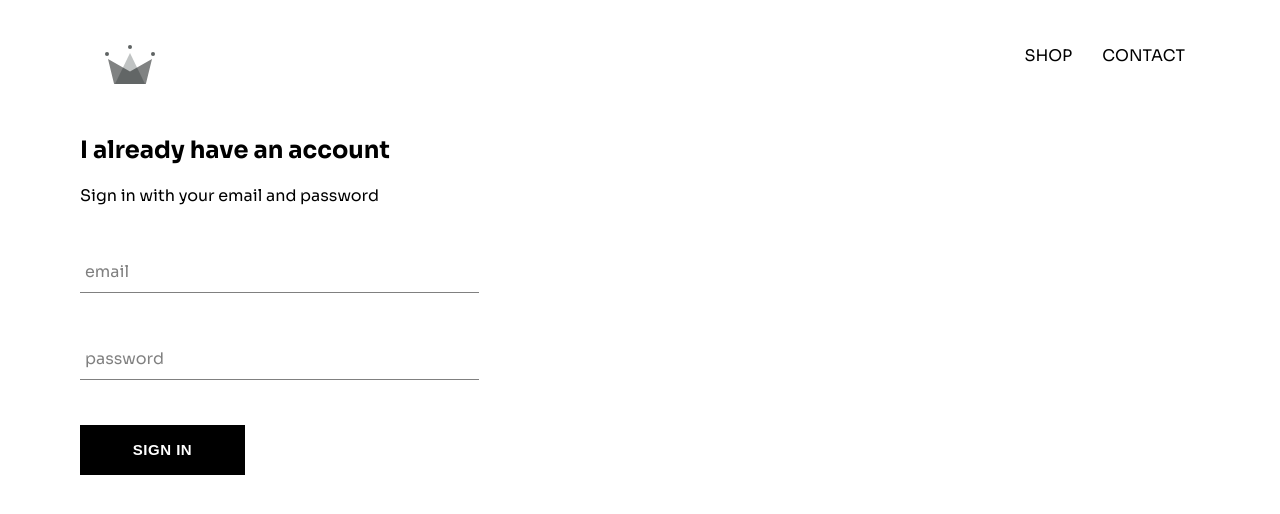
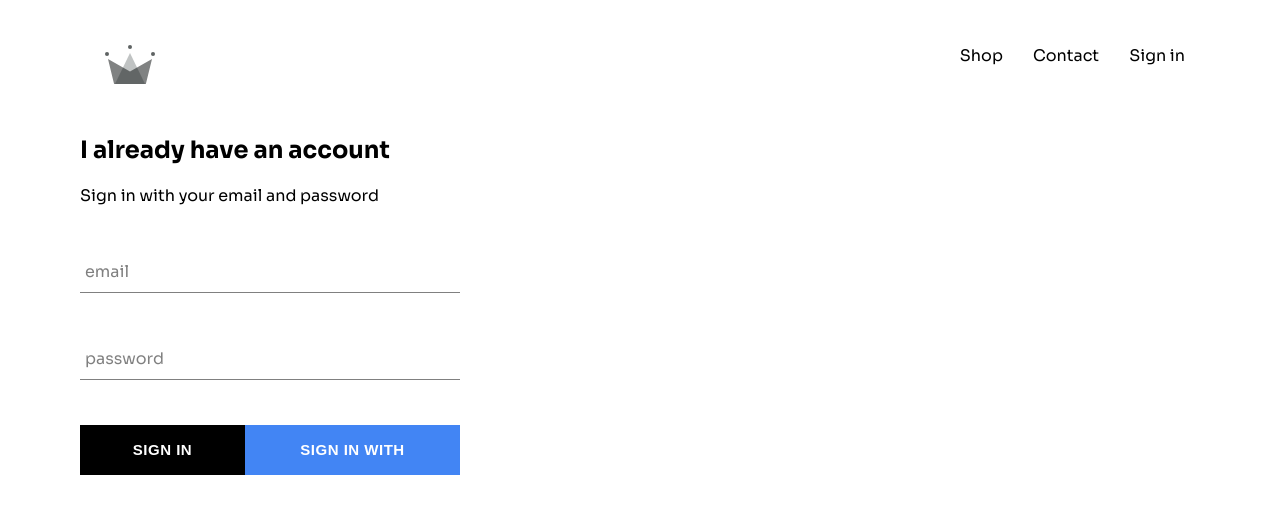
Before and after one commit to Dboee/React_Ecommerce, a React (Create React App) app in the folder fung-svai/: page /signin in a window 1280 px wide. Shown: the top 514 px of the page. Built offline with nearby package versions, Linux system fonts and the light colour scheme; no server answers.

Commit message:
Integrated firebase created sign in page Sign in component Sign in with google compoenent

```diff
--- a/fung-svai/package.json
+++ b/fung-svai/package.json
@@ -6,6 +6,7 @@
     "@testing-library/jest-dom": "^4.2.4",
     "@testing-library/react": "^9.3.2",
     "@testing-library/user-event": "^7.1.2",
+    "firebase": "^7.17.2",
     "node-sass": "^4.14.1",
     "react": "^16.13.1",
     "react-dom": "^16.13.1",
--- a/fung-svai/public/index.html
+++ b/fung-svai/public/index.html
@@ -7,27 +7,12 @@
   <meta name="viewport" content="width=device-width, initial-scale=1" />
   <meta name="theme-color" content="#000000" />
   <meta name="description" content="Web site created using create-react-app" />
-  <link rel="apple-touch-icon" href="%PUBLIC_URL%/logo192.png" />
   <link href="https://fonts.googleapis.com/css2?family=Sora:wght@100;300;400;700&display=swap" rel="stylesheet">
-  <!--
-      manifest.json provides metadata used when your web app is installed on a
-      user's mobile device or desktop. See https://developers.google.com/web/fundamentals/web-app-manifest/
-    -->
-  <link rel="manifest" href="%PUBLIC_URL%/manifest.json" />
-  <!--
-      Notice the use of %PUBLIC_URL% in the tags above.
-      It will be replaced with the URL of the `public` folder during the build.
-      Only files inside the `public` folder can be referenced from the HTML.
-
-      Unlike "/favicon.ico" or "favicon.ico", "%PUBLIC_URL%/favicon.ico" will
-      work correctly both with client-side routing and a non-root public URL.
-      Learn how to configure a non-root public URL by running `npm run build`.
-    -->
-  <title>React App</title>
+  <title>Fung-Svai Clothing</title>
 </head>
 
 <body>
-  <noscript>You need to enable JavaScript to run this app.</noscript>
+  <noscript>Don't mess with the FunG Svai</noscript>
   <div id="root"></div>
   <!--
       This HTML file is a template.
--- a/fung-svai/src/App.css
+++ b/fung-svai/src/App.css
@@ -7,3 +7,7 @@
     text-decoration: none;
     color: black;
 }
+
+* {
+    box-sizing: border-box;
+}
--- a/fung-svai/src/App.js
+++ b/fung-svai/src/App.js
@@ -6,11 +6,39 @@
 import ShopPage from './pages/shop/shop.component';
 import Header from './components/header/header.component';
 import SignInAndSignUpPage from './pages/sign-in-and-sign-up/sign-in-and-sign-up.component';
+import { auth } from './firebase/firebase.utils';
 
-function App() {
+
+class App extends React.Component {
+  constructor() {
+    super();
+
+    this.state = {
+      currentUser: null
+    }
+  }
+
+
+  unsubscribeFromAuth = null;
+
+
+  componentDidMount() {
+    this.unsubscribeFromAuth = auth.onAuthStateChanged(user => {
+      this.setState({ currentUser: user });
+
+      console.log(user);
+    });
+  }
+
+  componentWillUnmount() {
+    this.unsubscribeFromAuth();
+  };
+
+
+  render() {
     return (
       <div>
-      <Header />
+        <Header currentUser={this.state.currentUser} />
         <Switch>
           <Route exact path='/' component={HomePage} />
           <Route exact path='/shop' component={ShopPage} />
@@ -19,5 +47,6 @@
       </div>
     );
   }
+}
 
 export default App;
--- a/fung-svai/src/components/custom-button/custom-button.component.jsx
+++ b/fung-svai/src/components/custom-button/custom-button.component.jsx
@@ -1,8 +1,8 @@
 import React from 'react';
 import "./custom-button.styles.scss";
 
-const CustomButton = ({ children, ...otherProps }) => (
-    <button className="custom-button" {...otherProps}>
+const CustomButton = ({ children, isGoogleSignIn, ...otherProps }) => (
+    <button className={`${isGoogleSignIn ? 'google-sign-in' : ''} custom-button`} {...otherProps}>
         {children}
     </button>
 )
--- a/fung-svai/src/components/custom-button/custom-button.styles.scss
+++ b/fung-svai/src/components/custom-button/custom-button.styles.scss
@@ -18,4 +18,15 @@
     color: black;
     border: 1px solid black;
   }
+
+  &.google-sign-in {
+    background-color: #4285f4;
+    color: white;
+
+    &:hover {
+        background-color: #357ae8;
+        border: none;
+    }
+  }
+
 }
--- a/fung-svai/src/components/header/header.component.jsx
+++ b/fung-svai/src/components/header/header.component.jsx
@@ -1,22 +1,30 @@
 import React from 'react';
 import { Link } from 'react-router-dom';
+
+import { auth } from "../../firebase/firebase.utils";
 
 import { ReactComponent as Logo } from '../../assets/crown.svg';
 
 import './header.styles.scss';
 
-const Header = () => (
+const Header = ({ currentUser }) => (
     <div className='header'>
         <Link className='logo-container' to='/'>
             <Logo className='logo' />
         </Link>
         <div className='options'>
             <Link className='option' to='/shop'>
-                SHOP
+                Shop
             </Link>
             <Link className='option' to='/contact'>
-                CONTACT
+                Contact
             </Link>
+            {
+                currentUser ?
+                    <div className="option" onClick={() => auth.signOut()} >Sign Out</div>
+                    :
+                    <Link className="option" to='/signin'>Sign in</Link>
+            }
         </div>
     </div>
 )
--- a/fung-svai/src/components/header/header.styles.scss
+++ b/fung-svai/src/components/header/header.styles.scss
@@ -20,6 +20,7 @@
 
     .option {
       padding: 10px 15px;
+      cursor:pointer;
     }
   }
 }
--- a/fung-svai/src/components/sign-in/sign-in.component.jsx
+++ b/fung-svai/src/components/sign-in/sign-in.component.jsx
@@ -1,5 +1,7 @@
 import React from 'react';
 import './sign-in.styles.scss';
+
+import { signInWithGoogle } from '../../firebase/firebase.utils';
 
 import FormInput from '../form-input/form-input.component';
 import CustomButton from '../custom-button/custom-button.component';
@@ -45,9 +47,26 @@
                 </span>
 
                 <from onSubmit={this.handleSubmit}>
-                    <FormInput name='email' type="email" value={this.state.email} label="email" handleChange={this.handleChange} required />
-                    <FormInput name='password' type="password" value={this.state.password} label="password" handleChange={this.handleChange} required />
-                    <CustomButton type='submit' >Sign in</CustomButton>
+                    <FormInput
+                        name='email'
+                        type="email"
+                        value={this.state.email}
+                        label="email"
+                        handleChange={this.handleChange}
+                        required
+                    />
+                    <FormInput
+                        name='password'
+                        type="password"
+                        value={this.state.password}
+                        label="password"
+                        handleChange={this.handleChange}
+                        required
+                    />
+                    <div className="buttons">
+                        <CustomButton type='submit' >Sign in</CustomButton>
+                        <CustomButton onClick={signInWithGoogle} isGoogleSignIn>Sign in with Google</CustomButton>
+                    </div>
                 </from>
 
             </div>
--- a/fung-svai/src/components/sign-in/sign-in.styles.scss
+++ b/fung-svai/src/components/sign-in/sign-in.styles.scss
@@ -1,5 +1,5 @@
 .sign-in {
-    width: 30vw;
+    width: 380px;
     display:flex;
     flex-direction: column;
 }
@@ -7,3 +7,9 @@
 .title {
     margin: 10px 0px;
 }
+
+.buttons {
+    display: flex;
+    justify-content: space-between;
+
+}
--- /dev/null
+++ b/fung-svai/src/firebase/firebase.utils.js
@@ -0,0 +1,24 @@
+import firebase from 'firebase/app';
+import 'firebase/firestore';
+import 'firebase/auth';
+const config = {
+    apiKey: "AIzaSyByPo6S3f6KSnM99ajeR6RK2WVITsEtkS4",
+    authDomain: "fung-svai.firebaseapp.com",
+    databaseURL: "https://fung-svai.firebaseio.com",
+    projectId: "fung-svai",
+    storageBucket: "fung-svai.appspot.com",
+    messagingSenderId: "129376177298",
+    appId: "1:129376177298:web:8959ebc6bac81ba0ed2a4b",
+    measurementId: "G-QB8F84E375"
+};
+
+firebase.initializeApp(config);
+
+export const auth = firebase.auth();
+export const firestore = firebase.firestore();
+
+const provider = new firebase.auth.GoogleAuthProvider();
+provider.setCustomParameters({ prompt: 'select_account' });
+export const signInWithGoogle = () => auth.signInWithPopup(provider);
+
+export default firebase;
```
Also changed, not shown: 1 other file (tests, documents, lock files or other folders). Lines whose indentation alone changed are shown as unchanged.
